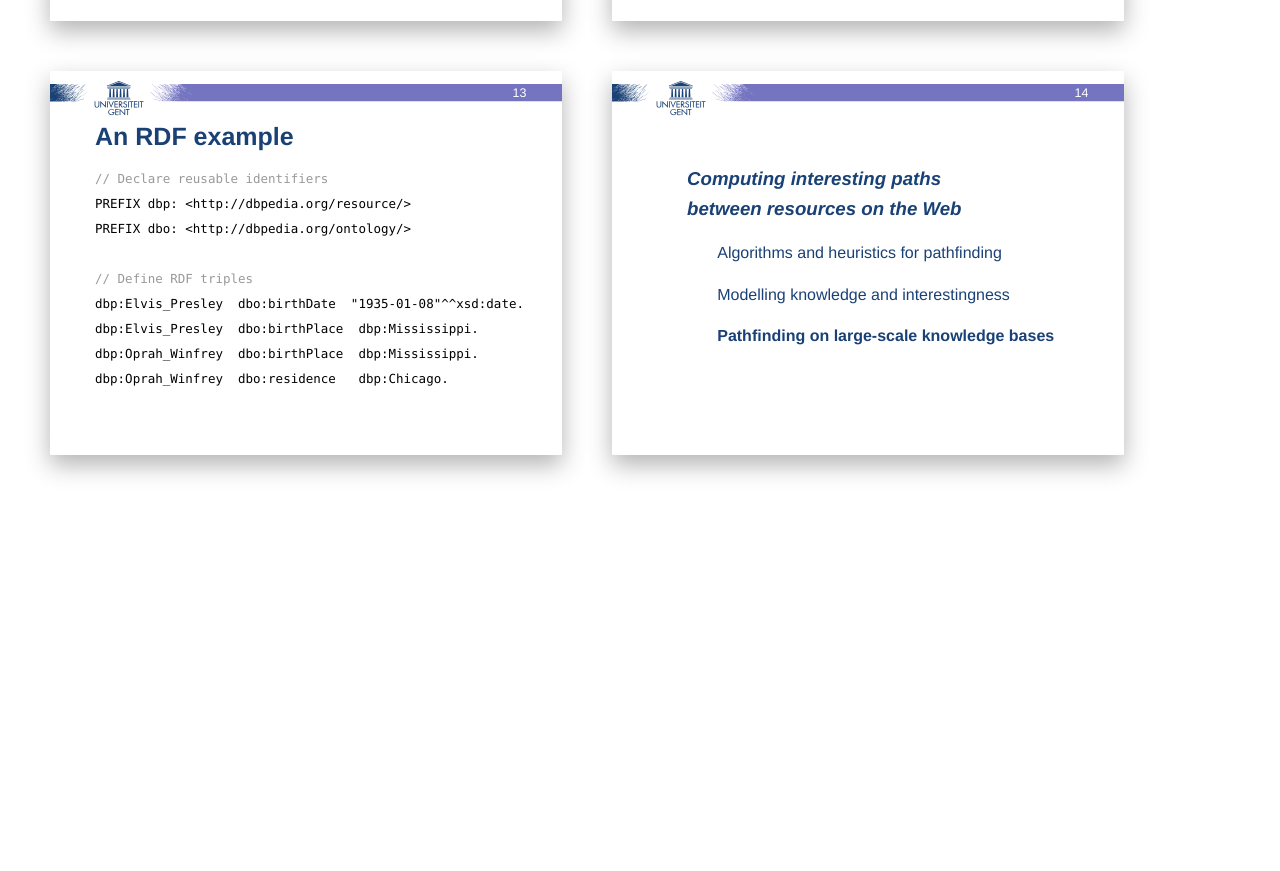
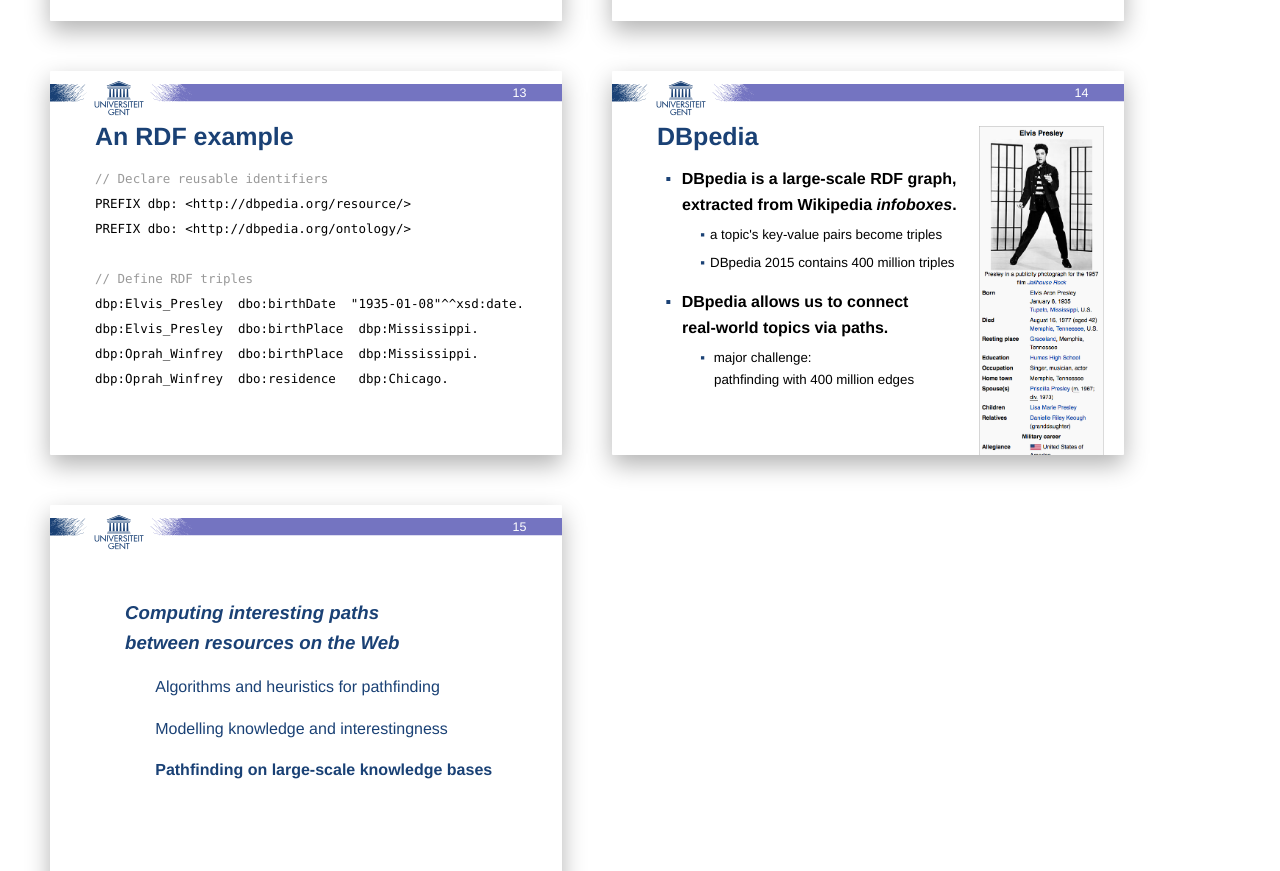
Before and after one commit to RubenVerborgh/Computing-Interesting-Paths, a website: page index.html in a window 1280 px wide. Shown: the part 2763-3634 px from the top of the page. Before the commit the page ends 3268 px from the top, so only its background shows below. Drawn offline with Linux system fonts and the light colour scheme.

Commit message:
Introduce DBpedia.

```diff
--- a/index.html
+++ b/index.html
@@ -308,6 +308,31 @@
 </code></pre>
   </div>
 
+  <div class="slide" id="dbpedia">
+    <h2>DBpedia</h2>
+    <a href="https://en.wikipedia.org/wiki/Elvis_Presley" class="image"><img src="images/wikipedia.png" alt="[Wikipedia infobox]" class="top right" /></a>
+    <ul>
+      <li>
+        DBpedia is a large-scale RDF graph,<br>
+        extracted from Wikipedia <em>infoboxes</em>.
+        <ul>
+          <li>a topic's key-value pairs become triples</li>
+          <li>DBpedia 2015 contains 400 million triples</li>
+        </ul>
+      </li>
+      <li class="next">
+        DBpedia allows us to connect<br>
+        real-world topics via paths.
+        <ul>
+          <li>
+            major challenge:<br>
+            pathfinding with 400 million edges
+          </li>
+        </ul>
+      </li>
+    </ul>
+  </div>
+
   <div class="toc slide" id="large-scale-paths">
     <h2><a href="#cover">Computing interesting paths<br>between resources on the Web</a></h2>
     <ul>
--- a/styles/custom.css
+++ b/styles/custom.css
@@ -20,6 +20,15 @@
 
 a.image {
   background: transparent;
+}
+img.right {
+  float: right;
+  max-width: 250px;
+  margin-right: -20px;
+}
+img.top {
+  position: relative;
+  margin-top: -80px;
 }
 
 
```
Also changed, not shown: images/wikipedia.png (added).
